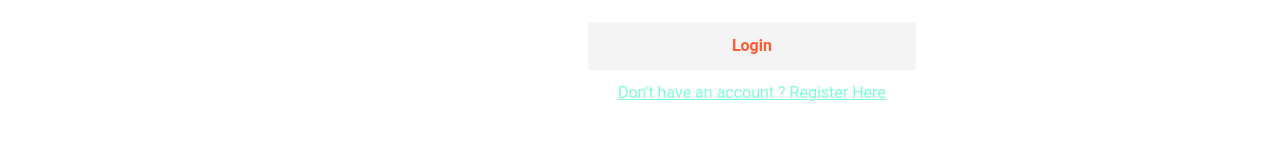
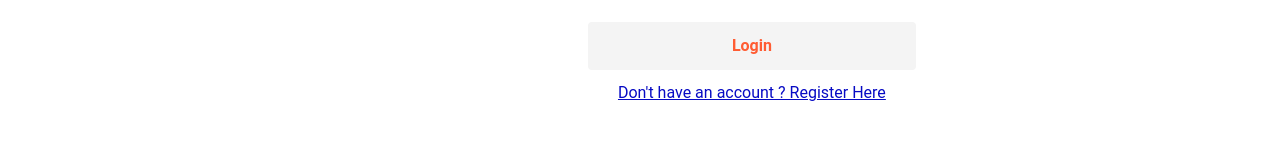
Before and after one commit to darlene9497/moringa-connect-frontend, a React (Create React App) app: page /login in a window 1280 px wide. Shown: the part 512-678 px from the top of the page. Built offline with nearby package versions, Linux system fonts and the light colour scheme; no server answers.

Commit message:
changed login and signup css

```diff
--- a/src/components/login/Styles.css
+++ b/src/components/login/Styles.css
@@ -77,7 +77,6 @@
   }
    .link-btn {
           background: none;
-          color: aquamarine;
           border: none;
           padding: 10px;
           text-decoration: underline;
```
